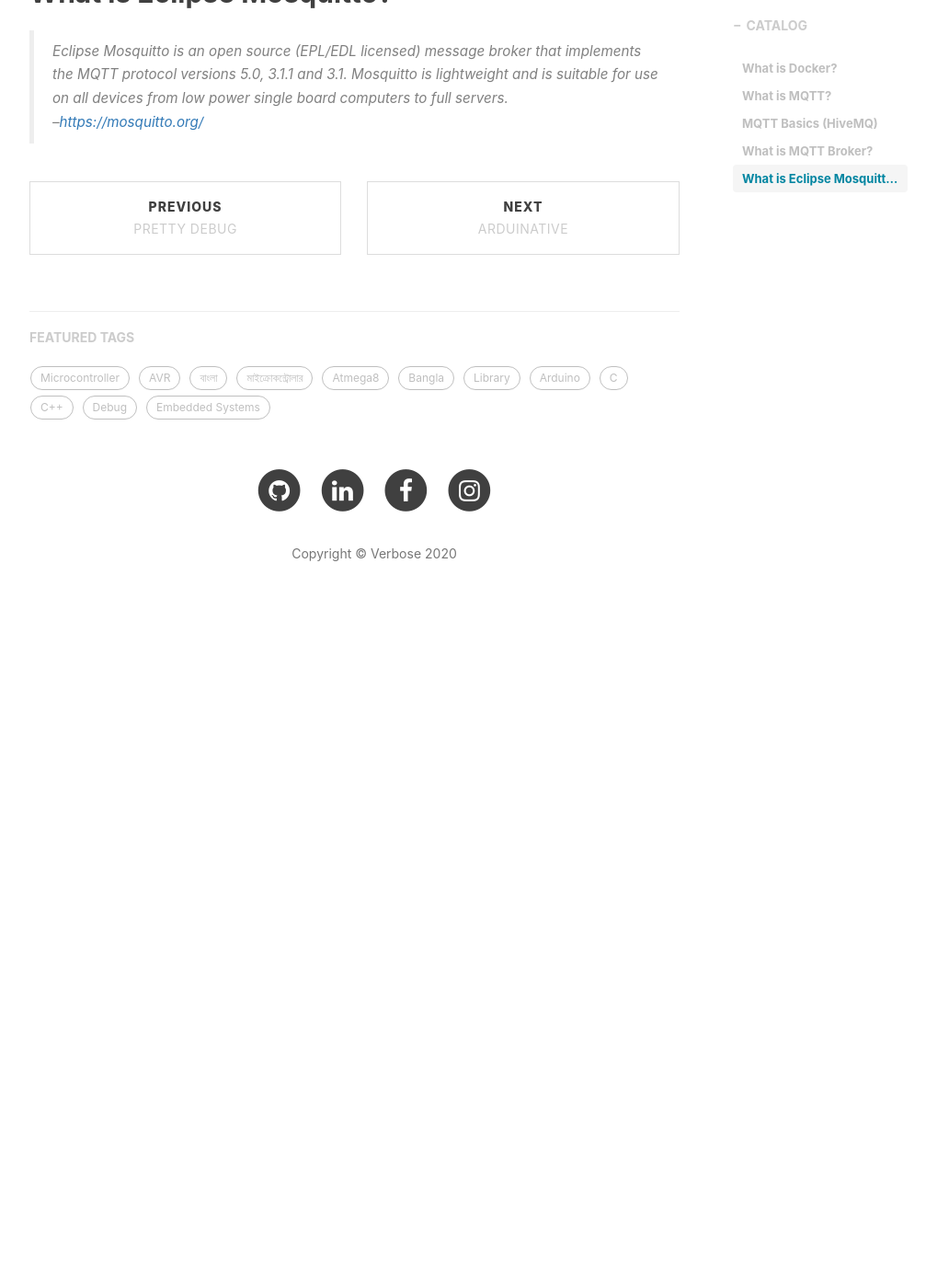
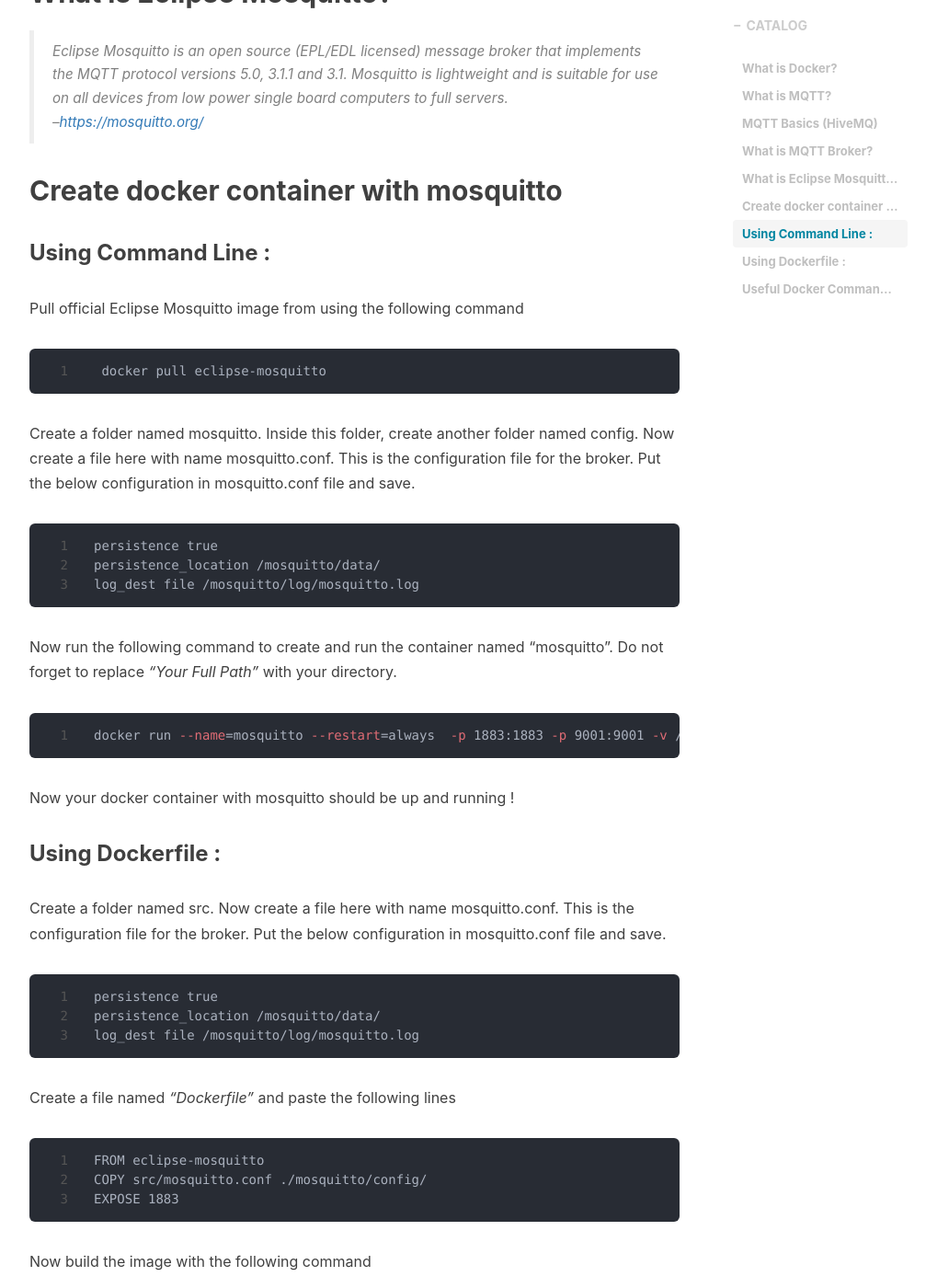
Before and after one commit to shadlyd15/blog, a Jekyll site: the page built from _posts/2020-01-18-install_mosquitto_in_docker.md, in a window 1280 px wide and 1400 px high, scrolled down 1895 px. Shown: the whole window at 92% size, without its empty margins (233-1240 px from the left). Built offline with Jekyll 4.4.1, drawn with Linux system fonts in a browser that asks for light colours; nearby versions of some CDN libraries; comment, search, counter and statistics services are not loaded; before the commit the page ends 2601 px from its top, so only the background shows below that; some of the changed text lies outside the part shown.

Commit message:
Docker Mosquitto Post Added

````diff
--- a/_posts/2020-01-18-install_mosquitto_in_docker.md
+++ b/_posts/2020-01-18-install_mosquitto_in_docker.md
@@ -47,3 +47,56 @@
 > Eclipse Mosquitto is an open source (EPL/EDL licensed) message broker that implements the MQTT protocol versions 5.0, 3.1.1 and 3.1. Mosquitto is lightweight and is suitable for use on all devices from low power single board computers to full servers.
 >
 > --<cite>[https://mosquitto.org/](https://mosquitto.org/)</cite>
+
+## Create docker container with mosquitto
+### Using Command Line :
+Pull official Eclipse Mosquitto image from using the following command
+ ```bash
+ docker pull eclipse-mosquitto
+ ```
+
+Create a folder named mosquitto. Inside this folder, create another folder named config. Now create a file here with name mosquitto.conf. This is the configuration file for the broker. Put the below configuration in mosquitto.conf file and save.
+```
+persistence true
+persistence_location /mosquitto/data/
+log_dest file /mosquitto/log/mosquitto.log
+```
+Now run the following command to create and run the container named "mosquitto". Do not forget to replace *"Your Full Path"* with your directory.
+```bash
+docker run --name=mosquitto --restart=always  -p 1883:1883 -p 9001:9001 -v /Your Full Path/mosquitto/:/mosquitto/ -d eclipse-mosquitto
+```
+
+Now your docker container with mosquitto should be up and running !
+
+### Using Dockerfile :
+
+Create a folder named src. Now create a file here with name mosquitto.conf. This is the configuration file for the broker. Put the below configuration in mosquitto.conf file and save.
+```
+persistence true
+persistence_location /mosquitto/data/
+log_dest file /mosquitto/log/mosquitto.log
+```
+
+Create a file named *"Dockerfile"* and paste the following lines
+```
+FROM eclipse-mosquitto
+COPY src/mosquitto.conf ./mosquitto/config/
+EXPOSE 1883
+```
+Now build the image with the following command
+```bash
+sudo docker build -t mosquitto .
+```
+Now run the container with the following command
+```bash
+sudo docker run -p 1883:1883 mosquitto
+```
+
+## Useful Docker Commands :
+**docker run** – Runs a command in a new container.
+**docker start** – Starts one or more stopped containers
+**docker stop** – Stops one or more running containers
+**docker build** – Builds an image form a Docker file
+**docker rm** – Removes an image
+**docker build** – Builds an image form a Docker file
+**docker container ls** - Lists running containers
````
